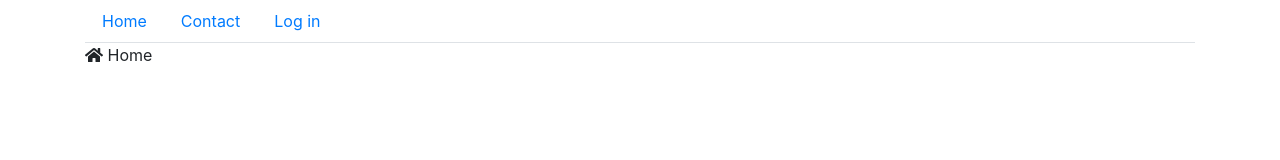
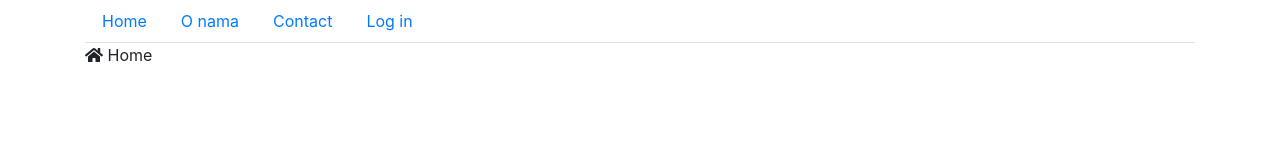
Before and after one commit to nikolailic161/front-end, a React (Create React App) app: page / in a window 1280 px wide. Shown: the top 160 px of the page. Built offline with nearby package versions, Linux system fonts and the light colour scheme.

Commit message:
Dodavanje itema za dinamicko kreiranje

```diff
--- a/src/components/MainMenu/MainMenu.tsx
+++ b/src/components/MainMenu/MainMenu.tsx
@@ -1,17 +1,40 @@
 import  React  from "react";
 import { Nav, Container } from "react-bootstrap";
 
-export class MainMenu extends React.Component{
+
+export class MainMenuItem{
+    text: string = '';
+    link: string = '#';
+
+    constructor(text:string,link:string){
+        this.text=text;
+        this.link=link;
+    }
+
+}
+
+interface MainMenuProperties{
+    items:MainMenuItem[];
+}
+
+export class MainMenu extends React.Component<MainMenuProperties >{
     render(){
         return (
             <Container>
             <Nav variant="tabs">
-                <Nav.Link href='/'>Home</Nav.Link>
-                <Nav.Link href='/contact'>Contact</Nav.Link>
-                <Nav.Link href='/login'>Log in</Nav.Link>
+                {this.props.items.map(this.makeNavLink)
+             }
+
             </Nav>
             </Container>
             );
     }
 
+    private makeNavLink(item: MainMenuItem){
+        return(
+            <Nav.Link href={ item.link}>
+            {item.text}
+        </Nav.Link>
+        )
+    }
 }
--- a/src/index.tsx
+++ b/src/index.tsx
@@ -8,12 +8,17 @@ import 'jquery/dist/jquery.js';
 import 'popper.js/dist/popper.js';
 import 'bootstrap/dist/js/bootstrap.min.js';
 import '@fortawesome/fontawesome-free/css/fontawesome.min.css';
-import { MainMenu } from './components/MainMenu/MainMenu';
+import { MainMenu, MainMenuItem } from './components/MainMenu/MainMenu';
 
-
+const menuItems=[
+  new MainMenuItem("Home","/"),
+  new MainMenuItem("O nama","/o nama"),
+  new MainMenuItem("Contact","/contact"),
+  new MainMenuItem("Log in","/korisnik/login"),
+];
 ReactDOM.render(
   <React.StrictMode>
-    <MainMenu></MainMenu>
+    <MainMenu items = {menuItems}></MainMenu>
     <App />
   </React.StrictMode>,
   document.getElementById('root')
```
